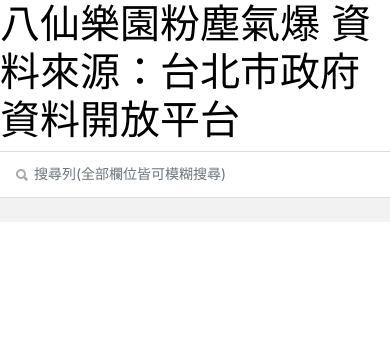
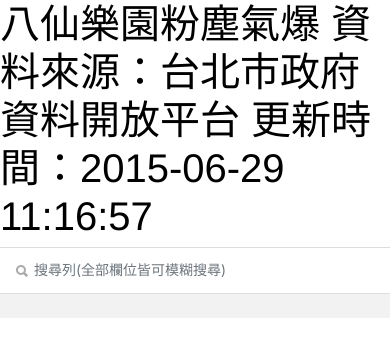
Before and after one commit to s875515/pink_explosion, a website: page www/index.html in a window 390 px wide. Drawn offline with nearby package versions, Linux system fonts and the light colour scheme; some packages are replaced by stand-ins of ours; files that its build step writes are made by us from their sources; a script that the page names is missing; files whose address does not match are found by name.

Commit message:
add modify time

```diff
--- a/www/index.html
+++ b/www/index.html
@@ -30,7 +30,7 @@
     <!-- <a href="https://github.com/samu/angular-table"><img style="position: absolute; top: 0; right: 0; border: 0; z-index: 10000" src="https://github-camo.global.ssl.fastly.net/38ef81f8aca64bb9a64448d0d70f1308ef5341ab/68747470733a2f2f73332e616d617a6f6e6177732e636f6d2f6769746875622f726962626f6e732f666f726b6d655f72696768745f6461726b626c75655f3132313632312e706e67" alt="Fork me on GitHub" data-canonical-src="https://s3.amazonaws.com/github/ribbons/forkme_right_darkblue_121621.png"></a> -->
       <ion-header-bar class="bar-stable">
         <!-- <h1 class="title">八仙樂園粉塵氣爆 上次更新時間：{{data.lastmodify}}</h1> -->
-        <h1 class="title">八仙樂園粉塵氣爆 資料來源：台北市政府資料開放平台</h1>
+        <h1 class="title">八仙樂園粉塵氣爆 資料來源：台北市政府資料開放平台 更新時間：2015-06-29 11:16:57</h1>
       </ion-header-bar>
       <ion-content>
         <label class="item item-input">
```
